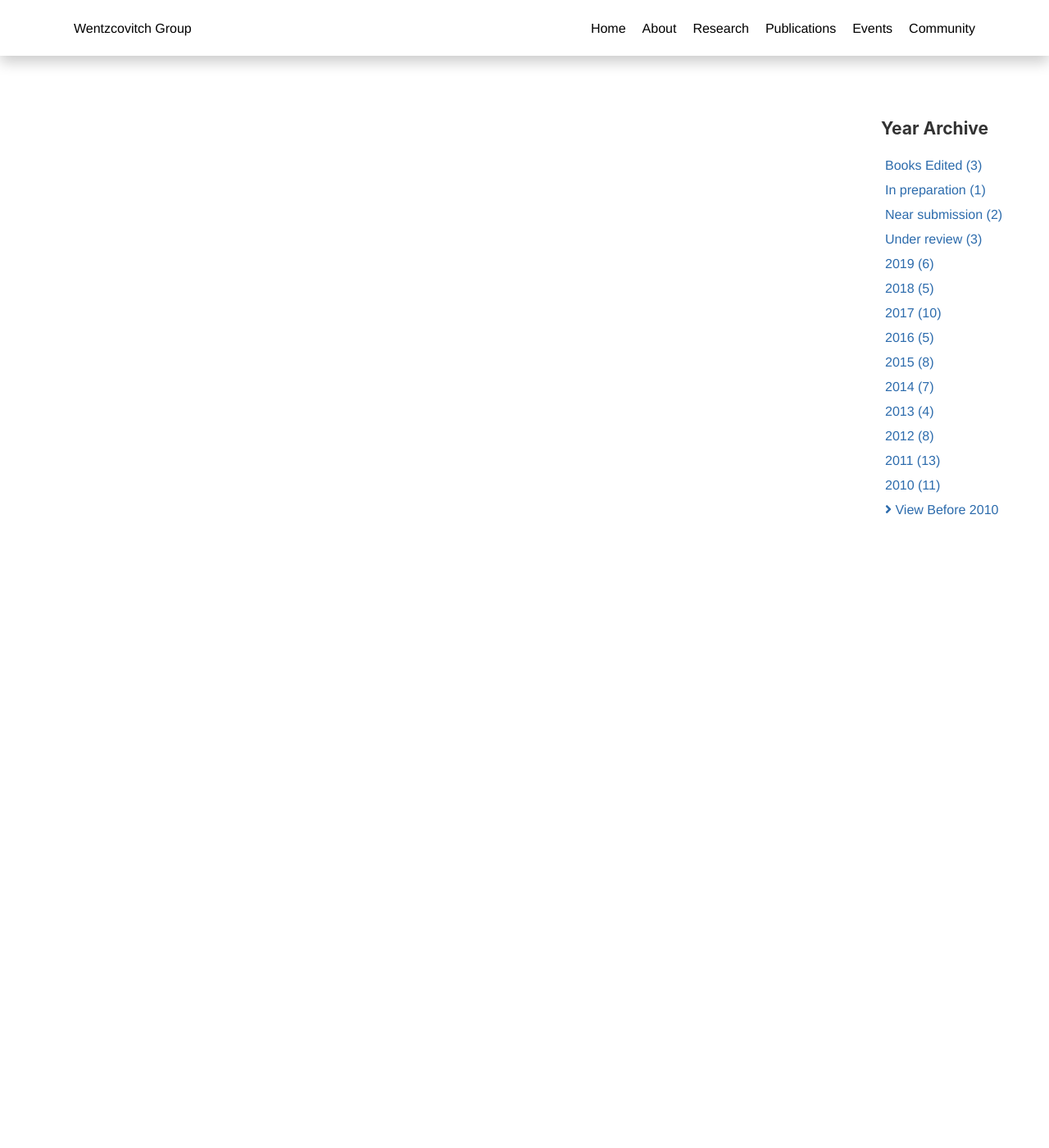
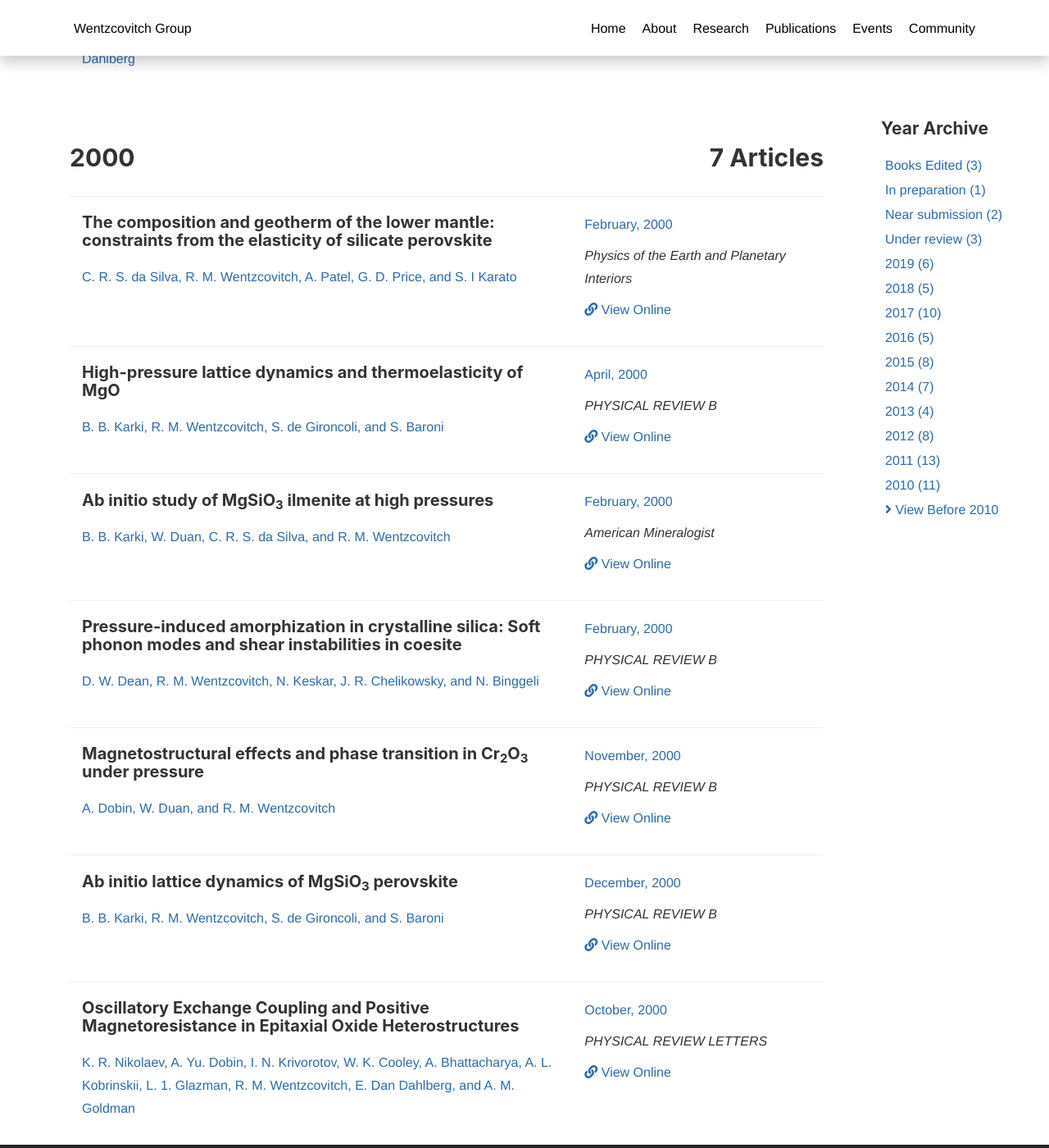
Before and after one commit to mineralcloud/mineralcloud.github.io, a Jekyll site: the page built from publications/index.html, in a window 1280 px wide and 1400 px high, scrolled down 27589 px. Shown: the whole window at 82% size. Built offline with Jekyll 4.4.1, drawn with Linux system fonts in a browser that asks for light colours; formulas are drawn with MathJax 3; some of the changed text lies outside the part shown.

Commit message:
publications updated to 2000

```diff
--- a/_data/publications.yaml
+++ b/_data/publications.yaml
@@ -1198,3 +1198,147 @@
     pdf_url:
     doi: https://doi.org/10.1103/PhysRevB.68.113408
     online_url: https://journals.aps.org/prb/abstract/10.1103/PhysRevB.68.113408
+
+- year: 2002
+  publications_this_year:
+
+  - title: First-principles lattice dynamics and thermoelasticity of MgSiO<sub>3</sub> ilmenite at high pressure
+    yyyy-mm-dd: 01 November 2002
+    author: B. B. Karki and R. M. Wentzcovitch
+    journal: "Journal of Geophysical Research: Solid Eart"
+    pdf_url:
+    doi: https://doi.org/10.1029/2001JB000702
+    online_url: https://agupubs.onlinelibrary.wiley.com/doi/full/10.1029/2001JB000702
+
+  - title: Elasticity of (Mg,Fe)SiO<sub>3</sub>-perovskite at lower mantle conditions
+    yyyy-mm-dd: 13 June 2002
+    author: B. Kiefer, L. Stixrude, and R. M. Wentzcovitch
+    journal: Geophysical Research Letters
+    pdf_url:
+    doi: https://doi.org/10.1029/2002GL014683
+    online_url: https://agupubs.onlinelibrary.wiley.com/doi/abs/10.1029/2002GL014683
+
+- year: 2001
+  publications_this_year:
+
+  - title: Ab initio study of MgSiO<sub>3</sub> low-clinoenstatite at high pressure
+    yyyy-mm-dd: 2001-05-01
+    author: W. Duan, B. B. Karki, R. M. Wentzcovitch, and B. L. Gu
+    journal: American Mineralogist
+    pdf_url:
+    doi: https://doi.org/10.2138/am-2001-5-617
+    online_url: https://www.degruyter.com/view/j/ammin.2001.86.issue-5-6/am-2001-5-617/am-2001-5-617.xml
+
+
+  - title: First principles description of the paramagnetic insulating state of chromia
+    yyyy-mm-dd: 07 June 2001
+    author: A. Dobin and R. M. Wentzcovitch
+    journal: Journal of Applied Physics
+    pdf_url:
+    doi: https://doi.org/10.1063/1.1359457
+    online_url: https://aip.scitation.org/doi/10.1063/1.1359457
+
+  - title: "First principles thermoelasticity of MgSiO<sub>3</sub> perovskite: consequences for the inferred properties of the lower mantle"
+    yyyy-mm-dd: 15 July 2001
+    author: B. B. Karki, R. M. Wentzcovitch, S. de Gironcoli, and S. Baroni
+    journal: Geophysical Research Letters
+    pdf_url:
+    doi: https://doi.org/10.1029/2001GL012910
+    online_url: https://agupubs.onlinelibrary.wiley.com/doi/abs/10.1029/2001GL012910
+
+
+  - title: High-pressure elastic properties of major materials of Earth's mantle from first principles
+    yyyy-mm-dd: 01 November 2001
+    author: B. B. Karki, L. Stixrude, and R. M. Wentzcovitch
+    journal: Reviews of Geophysics
+    pdf_url:
+    doi: https://doi.org/10.1029/2000RG000088
+    online_url: https://agupubs.onlinelibrary.wiley.com/doi/abs/10.1029/2000RG000088
+
+  - title: Temperature dependence of exchange bias in La<sub>1/3</sub>Ca<sub>2/3</sub>MnO<sub>3</sub> and La<sub>2/3</sub> Ca<sub>1/3</sub>MnO<sub>3</sub> heterostructures,
+    yyyy-mm-dd: 07 June 2001
+    author: I. N. Krivorotov, K.R. Nikolaev, A. Dobin, R. M. Wentzcovitch, A. Goldman, and D. Dahlberg
+    journal: Journal of Applied Physics
+    pdf_url:
+    doi: https://doi.org/10.1063/1.1358333
+    online_url: https://aip.scitation.org/doi/pdf/10.1063/1.1358333
+
+- year: 2000
+  publications_this_year:
+
+  - title: "The composition and geotherm of the lower mantle: constraints from the elasticity of silicate perovskite"
+    yyyy-mm-dd: 2000-02-02
+    author: C. R. S. da Silva, R. M. Wentzcovitch, A. Patel, G. D. Price, and S. I Karato
+    journal: Physics of the Earth and Planetary Interiors
+    pdf_url:
+    doi: https://doi.org/10.1016/S0031-9201(99)00133-8
+    online_url: https://www.sciencedirect.com/science/article/pii/S0031920199001338?via%3Dihub
+
+
+  - title: High-pressure lattice dynamics and thermoelasticity of MgO
+    yyyy-mm-dd: 1 April 2000
+    author: B. B. Karki, R. M. Wentzcovitch, S. de Gironcoli, and S. Baroni
+    journal: PHYSICAL REVIEW B
+    pdf_url:
+    doi: https://doi.org/10.1103/PhysRevB.61.8793
+    online_url: https://journals.aps.org/prb/abstract/10.1103/PhysRevB.61.8793
+
+
+  - title: Ab initio study of MgSiO<sub>3</sub> ilmenite at high pressures
+    yyyy-mm-dd: 2000-02-01
+    author: B. B. Karki, W. Duan, C. R. S. da Silva, and R. M. Wentzcovitch
+    journal: American Mineralogist
+    pdf_url:
+    doi: https://doi.org/10.2138/am-2000-2-309
+    online_url: https://pubs.geoscienceworld.org/msa/ammin/article-abstract/85/2/317/133579
+
+  - title: "Pressure-induced amorphization in crystalline silica: Soft phonon modes and shear instabilities in coesite"
+    yyyy-mm-dd: 1 February 2000
+    author: D. W. Dean, R. M. Wentzcovitch, N. Keskar, J. R. Chelikowsky, and N. Binggeli
+    journal: PHYSICAL REVIEW B
+    pdf_url:
+    doi: https://doi.org/10.1103/PhysRevB.61.3303
+    online_url: https://journals.aps.org/prb/abstract/10.1103/PhysRevB.61.3303
+
+
+  - title: Magnetostructural effects and phase transition in Cr<sub>2</sub>O<sub>3</sub> under pressure
+    yyyy-mm-dd: 1 November 2000
+    author: A. Dobin, W. Duan, and R. M. Wentzcovitch
+    journal: PHYSICAL REVIEW B
+    pdf_url:
+    doi: https://doi.org/10.1103/PhysRevB.62.11997
+    online_url: https://journals.aps.org/prb/abstract/10.1103/PhysRevB.62.11997
+
+  - title: Ab initio lattice dynamics of MgSiO<sub>3</sub> perovskite
+    yyyy-mm-dd: 1 December 2000
+    author: B. B. Karki, R. M. Wentzcovitch, S. de Gironcoli, and S. Baroni
+    journal: PHYSICAL REVIEW B
+    pdf_url:
+    doi: https://doi.org/10.1103/PhysRevB.62.14750
+    online_url: https://journals.aps.org/prb/abstract/10.1103/PhysRevB.62.14750
+
+
+  - title: Oscillatory Exchange Coupling and Positive Magnetoresistance in Epitaxial Oxide Heterostructures
+    yyyy-mm-dd: 23 October 2000
+    author: K. R. Nikolaev, A. Yu. Dobin, I. N. Krivorotov, W. K. Cooley, A. Bhattacharya, A. L. Kobrinskii, L. 1. Glazman, R. M. Wentzcovitch, E. Dan Dahlberg, and A. M. Goldman
+    journal: PHYSICAL REVIEW LETTERS
+    pdf_url:
+    doi: https://doi.org/10.1103/PhysRevLett.85.3728
+    online_url: https://journals.aps.org/prl/abstract/10.1103/PhysRevLett.85.3728
+
+  # - title:
+  #   yyyy-mm-dd:
+  #   author:
+  #   journal:
+  #   pdf_url:
+  #   doi:
+  #   online_url:
+
+
+  # - title:
+  #   yyyy-mm-dd:
+  #   author:
+  #   journal:
+  #   pdf_url:
+  #   doi:
+  #   online_url:
```
